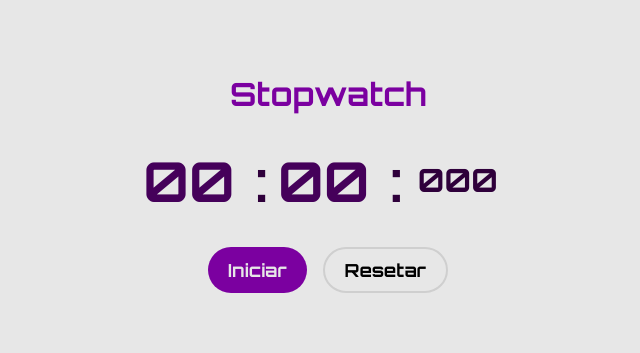
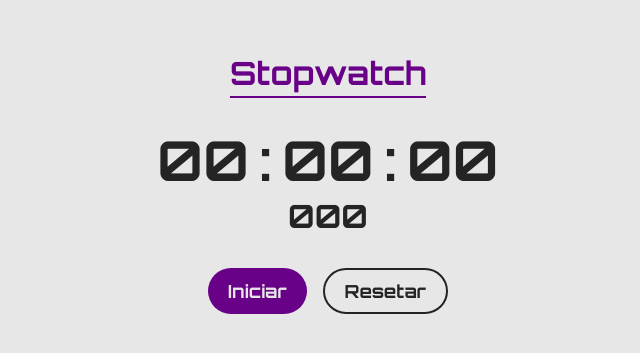
Before and after one commit to eiibrunoferreira/stopwatch, a plain HTML site: page index.html in a window 1280 px wide. Shown: the part 217-570 px from the top of the page, without its empty margins (312-952 px from the left). Drawn offline with Linux system fonts and the light colour scheme.

Commit message:
Adicionado a categoria hora no cronômetro e mais um pouco de personalização

```diff
--- a/css/style.css
+++ b/css/style.css
@@ -16,33 +16,50 @@
 }
 
 .content h1 {
-    color: rgb(123, 0, 160);
+    color: rgb(104, 1, 136);
+    position: relative;
+    display: flex;
+}
+
+.content h1::after {
+    margin-top: 5px;
+    content: "";
+    position: absolute;
+    width: 100%;
+    height: 2px;
+    top: 38px;
+    background-color: rgb(104, 1, 136);
 }
 
 .timer {
     display: flex;
+    flex-direction: column;
     font-size: 55px;
     font-weight: bold;
-    color: #202020;
+    color: rgb(36, 36, 36);
+    gap: 2px;
+}
+
+.hour-minutes-seconds {
+    display: flex;
 }
 
 .time {
     display: flex;
     align-items: center;
     justify-content: center;
-    margin-right: 10px;
-    color: rgb(69, 0, 90);
+    color: rgb(36, 36, 36);
     min-width: 90px;
 }
 
 .separator {
     padding: 0 10px;
-    color: rgb(47, 0, 59);
+    color: rgb(36, 36, 36);
 }
 
 #miliseconds {
     font-size: 32px;
-    color: rgb(47, 0, 59);
+    color: rgb(36, 36, 36);
 }
 
 .buttons {
@@ -52,12 +69,13 @@
 
 .btn {
     background-color: #e7e7e7;
+    color: rgb(36, 36, 36);
     padding: 10px 20px;
     font-size: 18px;
     font-weight: bold;
     border-radius: 30px;
     cursor: pointer;
-    border: 2px solid #cfcfcf;
+    border: 2px solid rgb(36, 36, 36);
     transition: all .2s ease-in-out;
 }
 
@@ -66,7 +84,7 @@
 }
 
 #btnstart {
-    background-color: rgb(123, 0, 160);
+    background-color: rgb(104, 1, 136);
     color: #e7e7e7;
     border: transparent;
 }
--- a/index.html
+++ b/index.html
@@ -14,10 +14,13 @@
     <div class="content">
         <h1>Stopwatch</h1>
         <div class="timer">
-            <div class="time" id="minutes">00</div>
-            <div class="separator">:</div>
-            <div class="time" id="seconds">00</div>
-            <div class="separator">:</div>
+            <div class="hour-minutes-seconds">
+                <div class="time" id="hour">00</div>
+                <div class="separator">:</div>
+                <div class="time" id="minutes">00</div>
+                <div class="separator">:</div>
+                <div class="time" id="seconds">00</div>
+            </div>
             <div class="time" id="miliseconds">000</div>
         </div>
         <div class="buttons">
--- a/js/script.js
+++ b/js/script.js
@@ -1,3 +1,4 @@
+const hourel = document.querySelector("#hour")
 const minutesel = document.querySelector("#minutes");
 const secondsel = document.querySelector("#seconds");
 const milisecondsel = document.querySelector("#miliseconds");
@@ -7,6 +8,7 @@ const btnresume = document.querySelector("#btnresume");
 const btnreset = document.querySelector("#btnreset");
 
 let interval;
+let hour = 0;
 let minutes = 0;
 let seconds = 0;
 let miliseconds = 0;
@@ -32,9 +34,15 @@ function startTimer() {
 
             if(seconds === 60) {
                 minutes ++;
-                seconds =0;
+                seconds = 0;
             }
 
+            if(minutes === 60) {
+                hour ++;
+                minutes = 0;
+            }
+
+            hourel.textContent = formatTime(hour);
             minutesel.textContent = formatTime(minutes);
             secondsel.textContent = formatTime(seconds);
             milisecondsel.textContent = formatmiliseconds(miliseconds);
@@ -60,14 +68,17 @@ function resumeTimer() {
 
 function resetTimer() {
     clearInterval(interval);
+    hour = 0;
     minutes = 0;
     seconds = 0;
     miliseconds = 0;
 
+    hourel.textContent = "00"
     minutesel.textContent = "00"
     secondsel.textContent = "00"
     milisecondsel.textContent ="000"
 
+    isPaused = false
     btnstart.style.display = "block";
     btnpause.style.display = "none";
     btnresume.style.display = "none";
```
